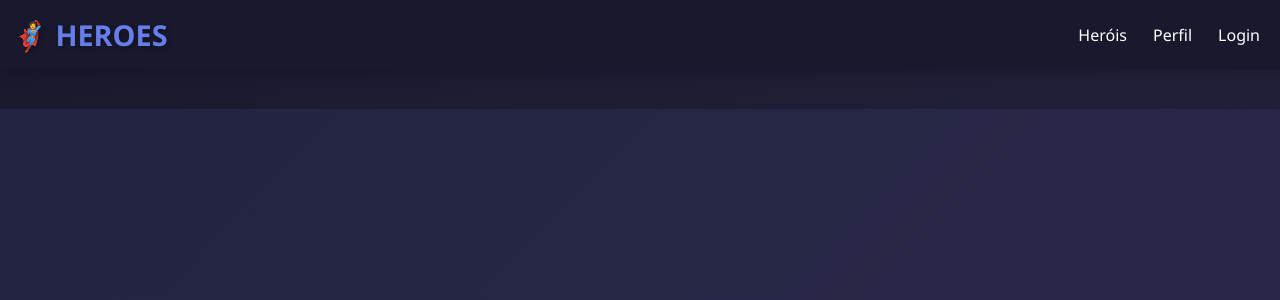
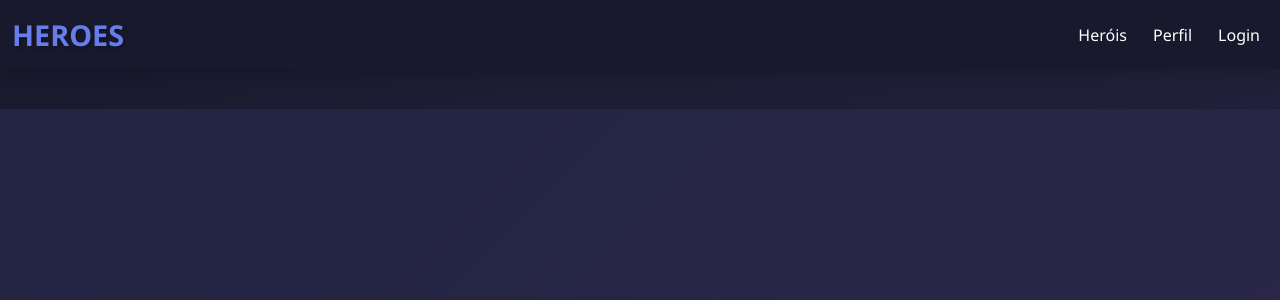
Before and after one commit to danipla4853Y/Hero-Manager, a Flask app: page /home in a window 1280 px wide. Shown: the top 300 px of the page. Run offline with Flask 3, Linux system fonts and the light colour scheme.

Commit message:
Update home.html

```diff
--- a/templates/home.html
+++ b/templates/home.html
@@ -15,7 +15,7 @@
     <!-- Navbar -->
     <nav class="navbar navbar-expand-lg navbar-dark sticky-top">
         <div class="container-fluid">
-            <a class="navbar-brand" href="#">🦸 HEROES</a>
+            <a class="navbar-brand" href="#">HEROES</a>
             <button class="navbar-toggler" type="button" data-bs-toggle="collapse" data-bs-target="#navbarNav">
                 <span class="navbar-toggler-icon"></span>
             </button>
@@ -138,4 +138,5 @@
     <script src="https://cdn.jsdelivr.net/npm/bootstrap@5.3.0/dist/js/bootstrap.bundle.min.js"></script>
 </body>
 
+
 </html>
```
